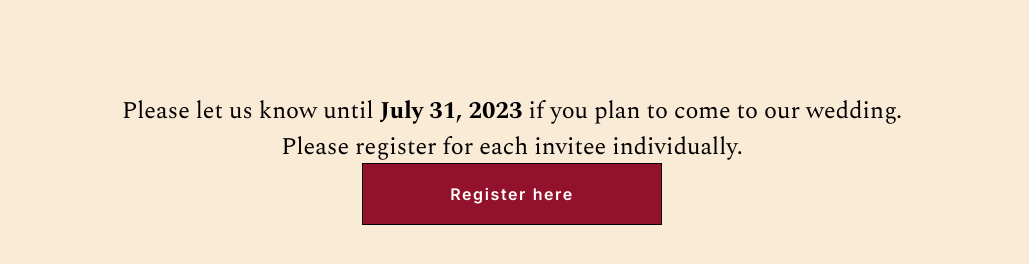
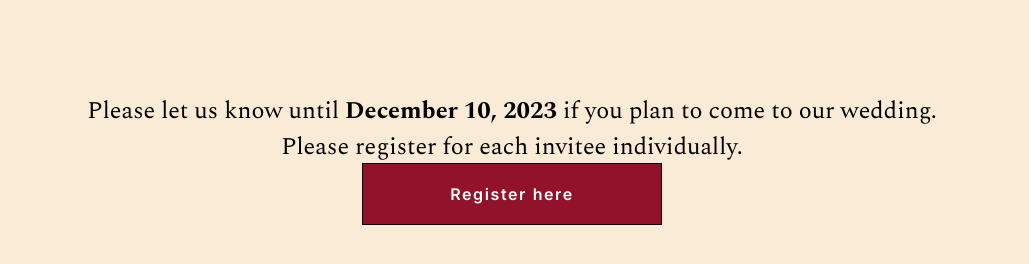
Before and after one commit to isabella-philipp/isabella-philipp.github.io, a plain HTML site: page register.html in a window 1280 px wide. Shown: the part 322-586 px from the top of the page, without its empty margins (128-1157 px from the left). Drawn offline with nearby package versions, Linux system fonts and the light colour scheme; a web font is replaced by a local one.

Commit message:
Update register.html

```diff
--- a/register.html
+++ b/register.html
@@ -31,7 +31,7 @@
 
     <div class="main_contain_text_center">
       <span class="main_text">
-        Please let us know until <b>July 31, 2023</b> if you plan to come to our wedding.<br>
+        Please let us know until <b>December 10, 2023</b> if you plan to come to our wedding.<br>
         Please register for each invitee individually.
       </span>
     </div>
```
